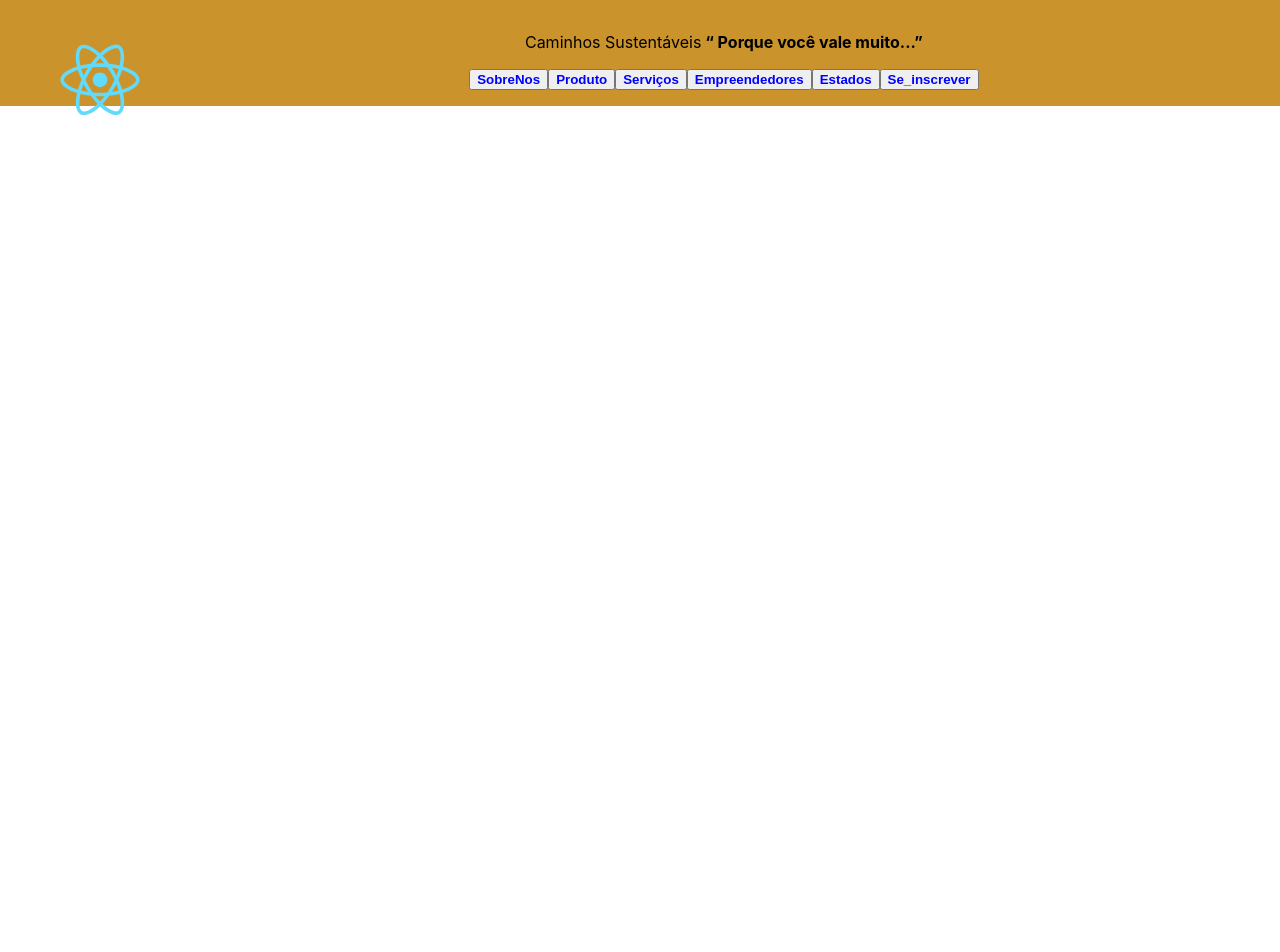
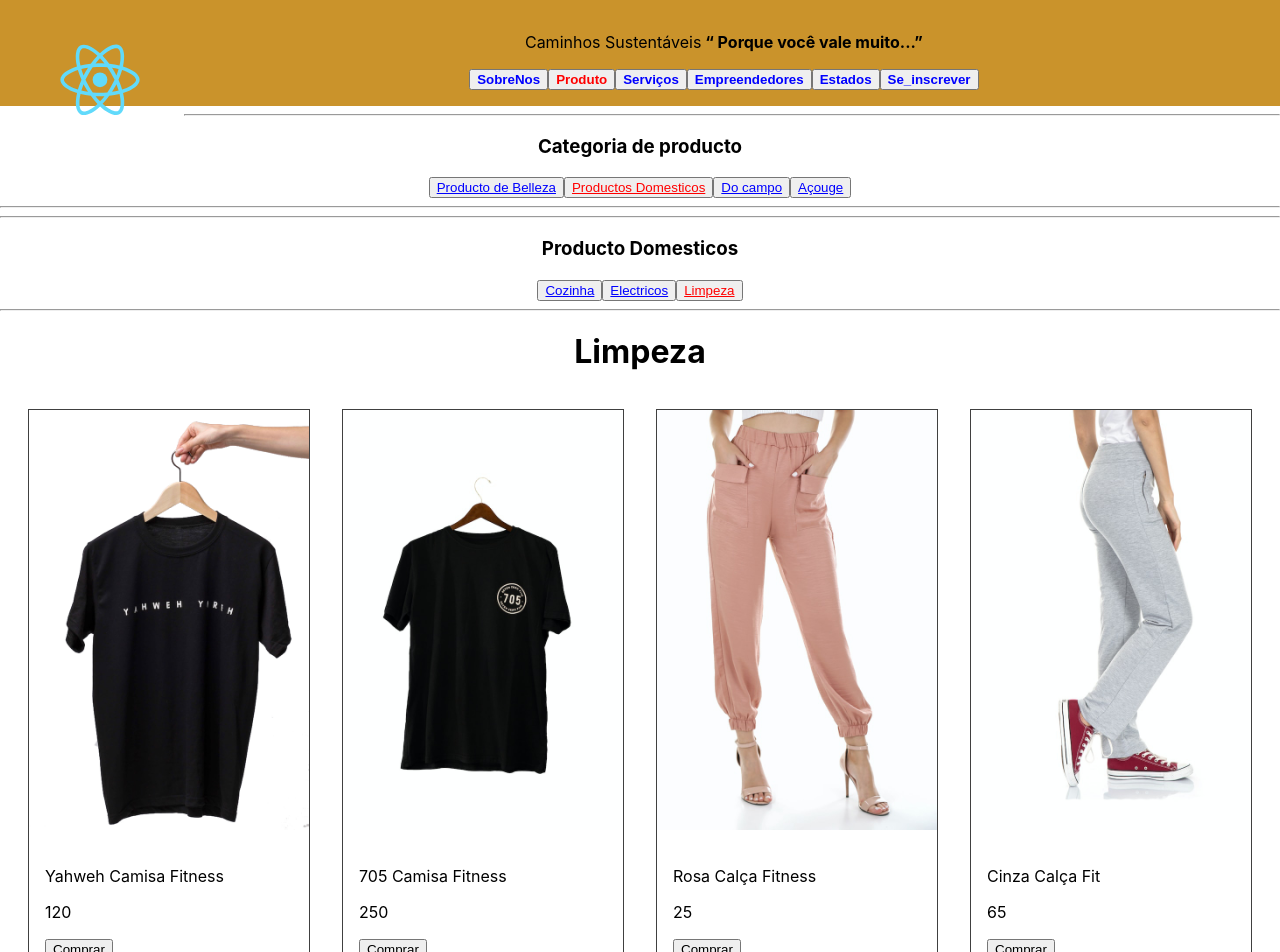
Before and after one commit to Gabyzda/Caminhos-Sustent-veis, a React (Create React App) app in the folder frontend/: page /Produto/Proddomestico/Limpeza in a window 1280 px wide. Shown: the top 952 px of the page. Before the commit the page ends 800 px from the top, so only its background shows below. Built offline with nearby package versions, Linux system fonts and the light colour scheme.

Commit message:
Novas modificaçoes nos componentes

```diff
--- a/frontend/src/App.js
+++ b/frontend/src/App.js
@@ -4,6 +4,7 @@ import logo from './logo.svg';
 import SobreNos from './componentes/SobreNos';
 import Produto from './componentes/Produto';
 import Prodbelleza from './componentes/Prodbelleza';
+import Proddomestico from './componentes/Proddomestico';
 import Servico from './componentes/Servico';
 import Emprendedores from './componentes/Empreendedores';
 import './Apprutas.css';
@@ -12,25 +13,28 @@ import Estadosba from './componentes/Estadosba';
 import Roupas from './componentesproducto/bellezacomponentes/Roupas';
 import Sapato from './componentesproducto/bellezacomponentes/Sapato';
 import Brincos from './componentesproducto/bellezacomponentes/Brincos';
+import Cozinha from './componentesproducto/componentesdomestico/Cozinha';
+import Limpeza from './componentesproducto/componentesdomestico/Limpeza';
+import Electricos from './componentesproducto/componentesdomestico/Electricos';
 function App() {
   const navigate = useNavigate()
   const goSobreNos = () => {
     navigate("/SobreNos")
   }
   const goProduto = () => {
-    navigate("/componentes/Produto")
+    navigate("/Produto")
   }
   const goServico = () => {
-    navigate("/componentes/Servico")
+    navigate("/Servico")
   }
   const goEmpreendedores = () => {
-    navigate("/componentes/Empreendedores")
+    navigate("/Empreendedores")
   }
   const goEstadosba = () => {
-    navigate("/componentes/Estadosba")
+    navigate("/Estadosba")
   }
   const goSeinscrever = () => {
-    navigate("/componentes/Seinscrever")
+    navigate("/Seinscrever")
   }
   return (
 
@@ -46,23 +50,23 @@ function App() {
               (isActive ? { color: 'red' } : { color: 'blue' })} > SobreNos </NavLink>
           </button>
           <button onMouseOver={goProduto}>
-            <NavLink to="/componentes/Produto" style={({ isActive }) =>
+            <NavLink to="/Produto" style={({ isActive }) =>
               (isActive ? { color: 'red' } : { color: 'blue' })}> Produto </NavLink>
           </button>
           <button onMouseOver={goServico}>
-            <NavLink to="/componentes/Servico" style={({ isActive }) =>
+            <NavLink to="/Servico" style={({ isActive }) =>
               (isActive ? { color: 'red' } : { color: 'blue' })}> Serviços </NavLink>
           </button>
           <button onMouseOver={goEmpreendedores}>
-            <NavLink to="/componentes/Empreendedores" style={({ isActive }) =>
+            <NavLink to="/Empreendedores" style={({ isActive }) =>
               (isActive ? { color: 'red' } : { color: 'blue' })}> Empreendedores </NavLink>
           </button>
           <button onMouseOver={goEstadosba}>
-            <NavLink to="/componentes/Estadosba" style={({ isActive }) =>
+            <NavLink to="/Estadosba" style={({ isActive }) =>
               (isActive ? { color: 'red' } : { color: 'blue' })}> Estados </NavLink>
           </button>
           <button onMouseOver={goSeinscrever}>
-            <NavLink to="/componentes/Seinscrever" style={({ isActive }) =>
+            <NavLink to="/Seinscrever" style={({ isActive }) =>
               (isActive ? { color: 'red' } : { color: 'blue' })}> Se_inscrever </NavLink>
           </button>
         </nav>
@@ -71,17 +75,22 @@ function App() {
 
       <Routes>
         <Route path="/SobreNos" element={<SobreNos />} />
-        <Route path="/componentes/Produto" element={<Produto />} >
+        <Route path="/Produto" element={<Produto />} >
             <Route path="Prodbelleza" element={<Prodbelleza />} >
               <Route path='Roupas' element={<Roupas />}></Route>
               <Route path='Sapato' element={<Sapato />}></Route>
               <Route path='Brincos' element={<Brincos />}></Route>
             </Route>
+            <Route path="Proddomestico" element={<Proddomestico />}>
+              <Route path='Cozinha' element={<Cozinha />}></Route>
+              <Route path='Limpeza' element={<Limpeza />}></Route>
+              <Route path='Electricos' element={<Electricos />}></Route>
+            </Route>
         </Route>
-        <Route path="/componentes/Servico" element={<Servico />} />
-        <Route path="/componentes/Empreendedores" element={<Emprendedores />} />
-        <Route path="/componentes/Estadosba" element={<Estadosba />} />
-        <Route path="/componentes/Seinscrever" element={<Seinscrever />} />
+        <Route path="/Servico" element={<Servico />} />
+        <Route path="/Empreendedores" element={<Emprendedores />} />
+        <Route path="/Estadosba" element={<Estadosba />} />
+        <Route path="/Seinscrever" element={<Seinscrever />} />
       </Routes>
 
     </div >
--- a/frontend/src/componentes/Proddomestico.js
+++ b/frontend/src/componentes/Proddomestico.js
@@ -0,0 +1,42 @@
+import React from 'react';
+import { useNavigate, NavLink, Outlet} from 'react-router-dom';
+const Proddomestico = () => {
+    const navigate = useNavigate()
+    const goCozinha = () => {
+        navigate("/Produto/Proddomestico/Cozinha")
+
+        }
+    const goElectrico = () => {
+        navigate("/Produto/Proddomestico/Electricos")
+        }
+    const golimpeza = () => {
+        navigate("/Produto/Proddomestico/Limpeza")
+    }
+
+    return (
+        <div >
+            <hr/>
+            <div className="App-headerdos">
+            <h3>Producto Domesticos</h3>
+            <nav className="oldos_modulo">
+            <button onMouseOver={goCozinha}>
+             <NavLink to="/Produto/Proddomestico/Cozinha"style={({ isActive }) =>
+                      (isActive ? {color: 'red'} : {color: 'blue'})}> Cozinha </NavLink>
+            </button>
+            <button onMouseOver={goElectrico}>
+             <NavLink to="/Produto/Proddomestico/Electricos"style={({ isActive }) =>
+                      (isActive ? {color: 'red'} : {color: 'blue'})}> Electricos </NavLink>
+            </button>
+            <button onMouseOver={golimpeza}>
+             <NavLink to="/Produto/Proddomestico/Limpeza"style={({ isActive }) =>
+                     (isActive ? {color: 'red'} : {color: 'blue'})}> Limpeza </NavLink>
+            </button>
+            </nav>
+            </div>
+            <hr/>
+            <Outlet />
+        </div>
+    )
+}
+
+export default Proddomestico;
--- a/frontend/src/componentes/Produto.js
+++ b/frontend/src/componentes/Produto.js
@@ -5,16 +5,16 @@ const Produto = () => {
     const navigate = useNavigate()
 
     const goProdbelleza = () => {
-        navigate("/componentes/Produto/Prodbelleza")
+        navigate("/Produto/Prodbelleza")
     }
     const goProddomestico = () => {
-        navigate("/componentes/Produto/componentesproducto/Proddomestico")
+        navigate("/Produto/Proddomestico")
     }
     const goCampo = () => {
-        navigate("/componentes/Produto/componentesproducto/Campo")
+        navigate("/Produto/Campo")
     }
     const goAçouge = () => {
-        navigate("/componentes/Produto/componentesproducto/Açouge")
+        navigate("/Produto/Açouge")
     }
     return (
         <div >
@@ -23,19 +23,19 @@ const Produto = () => {
             <h3>Categoria de producto</h3>
             <nav className="oldos_modulo">
             <button onMouseOver={goProdbelleza}>
-             <NavLink to="/componentes/Produto/Prodbelleza" style={({ isActive }) =>
+             <NavLink to="/Produto/Prodbelleza" style={({ isActive }) =>
                       (isActive ? {color: 'red'} : {color: 'blue'})} >Producto de Belleza </NavLink>
             </button>
             <button onMouseOver={goProddomestico}>
-             <NavLink to="/componentes/Produto/Proddomestico"style={({ isActive }) =>
+             <NavLink to="/Produto/Proddomestico"style={({ isActive }) =>
                       (isActive ? {color: 'red'} : {color: 'blue'})}>Productos Domesticos </NavLink>
             </button>
             <button onMouseOver={goCampo}>
-             <NavLink to="/componentes/Produto/Campo"style={({ isActive }) =>
+             <NavLink to="/Produto/Campo"style={({ isActive }) =>
                       (isActive ? {color: 'red'} : {color: 'blue'})}> Do campo </NavLink>
             </button>
             <button onMouseOver={goAçouge}>
-             <NavLink to="/componentes/Produto/Açoge"style={({ isActive }) =>
+             <NavLink to="/Produto/Açoge"style={({ isActive }) =>
                       (isActive ? {color: 'red'} : {color: 'blue'})}>Açouge</NavLink>
             </button>
              </nav>
@@ -47,3 +47,23 @@ const Produto = () => {
 }
 
 export default Produto;
+
+/*
+   const goProdbelleza = () => {
+        navigate("/Produto/Prodbelleza")
+    }
+    const goProddomestico = () => {
+        navigate("/componentes/Produto/Proddomestico")
+    }
+    const goCampo = () => {
+        navigate("/componentes/Produto/Campo")
+    }
+    const goAçouge = () => {
+        navigate("/componentes/Produto/Açouge")
+    }*/
+
+    /* NAV
+    <button onMouseOver={goAçouge}>
+             <NavLink to="/componentes/Produto/Açoge"style={({ isActive }) =>
+                      (isActive ? {color: 'red'} : {color: 'blue'})}>Açouge</NavLink>
+            </button>*/
--- a/frontend/src/componentesproducto/bellezacomponentes/Brincos.js
+++ b/frontend/src/componentesproducto/bellezacomponentes/Brincos.js
@@ -5,7 +5,7 @@ import data from "./data";
 function Brincos() {
     return (
         <div>
-            <h1>ROUPAS</h1>
+            <h1>Brincos</h1>
             <div className="produtos">
                 {data.products.map(product => (
                     <div className="produto" key={product.slug}>
--- a/frontend/src/componentesproducto/bellezacomponentes/Sapato.js
+++ b/frontend/src/componentesproducto/bellezacomponentes/Sapato.js
@@ -4,7 +4,7 @@ import data from "./data";
 function Sapato() {
     return (
         <div>
-            <h1>ROUPAS</h1>
+            <h1>Sapato</h1>
             <div className="produtos">
                 {data.products.map(product => (
                     <div className="produto" key={product.slug}>
--- a/frontend/src/componentesproducto/componentesdomestico/Cozinha.js
+++ b/frontend/src/componentesproducto/componentesdomestico/Cozinha.js
@@ -0,0 +1,25 @@
+import React from "react";
+import './roupas.css';
+import data from "./data";
+
+function Cozinha () {
+    return (
+        <div>
+            <h1>Cozinha</h1>
+            <div className="produtos">
+                {data.products.map(product => (
+                    <div className="produto" key={product.slug}>
+                        <img src={product.image} alt={product.name} />
+                        <div className="produto-info">
+                            <p>{product.name}</p>
+                            <p>{product.price}</p>
+                            <button>Comprar</button>
+                        </div>
+                    </div>))
+                }
+            </div>
+        </div>
+    )
+}
+
+export default Cozinha;
--- a/frontend/src/componentesproducto/componentesdomestico/Electricos.js
+++ b/frontend/src/componentesproducto/componentesdomestico/Electricos.js
@@ -0,0 +1,25 @@
+import React from "react";
+import './roupas.css';
+import data from "./data";
+
+function Electricos () {
+    return (
+        <div>
+            <h1>Electricos</h1>
+            <div className="produtos">
+                {data.products.map(product => (
+                    <div className="produto" key={product.slug}>
+                        <img src={product.image} alt={product.name} />
+                        <div className="produto-info">
+                            <p>{product.name}</p>
+                            <p>{product.price}</p>
+                            <button>Comprar</button>
+                        </div>
+                    </div>))
+                }
+            </div>
+        </div>
+    )
+}
+
+export default Electricos;
--- a/frontend/src/componentesproducto/componentesdomestico/Limpeza.js
+++ b/frontend/src/componentesproducto/componentesdomestico/Limpeza.js
@@ -0,0 +1,25 @@
+import React from "react";
+import './roupas.css';
+import data from "./data";
+
+function Limpeza () {
+    return (
+        <div>
+            <h1>Limpeza</h1>
+            <div className="produtos">
+                {data.products.map(product => (
+                    <div className="produto" key={product.slug}>
+                        <img src={product.image} alt={product.name} />
+                        <div className="produto-info">
+                            <p>{product.name}</p>
+                            <p>{product.price}</p>
+                            <button>Comprar</button>
+                        </div>
+                    </div>))
+                }
+            </div>
+        </div>
+    )
+}
+
+export default Limpeza;
--- /dev/null
+++ b/frontend/src/componentesproducto/componentesdomestico/data.js
@@ -0,0 +1,53 @@
+const data = {                                  //objeto
+  products: [                                 //array
+    {                                         //objeto - propriedades:
+      name: 'Yahweh Camisa Fitness',
+      slug: 'yahweh-camisa-fitness',        //para URL
+      category: 'Camisas',
+      image: '/images/p1.jpg',             //640 x 960 px
+      price: 120,
+      countInStock: 10,                    //Stock de conteúdo
+      brand: 'Yahweh',                    //marca
+      rating: 4.5,                        //qualificação
+      numReviews: 10,                     //num de comentários
+      description: 'high quality product',
+    },
+    {
+      name: '705 Camisa Fitness',
+      slug: '705-camisa-fitness',
+      category: 'Camisas',
+      image: '/images/p2.jpg',
+      price: 250,
+      countInStock: 20,
+      brand: '705',
+      rating: 4.0,
+      numReviews: 10,
+      description: 'high quality product',
+    },
+    {
+      name: 'Rosa Calça Fitness',
+      slug: 'rosa-calça-fitness',
+      category: 'Calças',
+      image: '/images/p3.jpg',
+      price: 25,
+      countInStock: 15,
+      brand: 'Rosa',
+      rating: 4.5,
+      numReviews: 14,
+      description: 'high quality product',
+    },
+    {
+      name: 'Cinza Calça Fit',
+      slug: 'cinza-calça-fit',
+      category: 'Calças',
+      image: '/images/p4.jpg',
+      price: 65,
+      countInStock: 5,
+      brand: 'Cinza',
+      rating: 4.5,
+      numReviews: 10,
+      description: 'high quality product',
+    },
+  ],
+};
+export default data;
--- /dev/null
+++ b/frontend/src/componentesproducto/componentesdomestico/roupas.css
@@ -0,0 +1,20 @@
+.produtos {
+  display: flex; /*uno al lado de otro*/
+  flex-wrap: wrap; /* os novos são empurrados para baixo*/
+  justify-content: center; /*para centralos*/
+}
+
+.produto {
+  border: 1px #404040 solid;
+  margin: 1rem; /*agregar espaço entre eles*/
+}
+
+.produto img {
+  width: 100%;
+  max-width: 280px; /*largura máxima*/
+}
+
+.produto-info {
+  text-align: left;
+  padding: 1rem;
+}
```
Also changed, not shown: frontend/src/componentes/Prodbelleza.js (+21 -8 lines), 1 other file (tests, documents, lock files or other folders).
